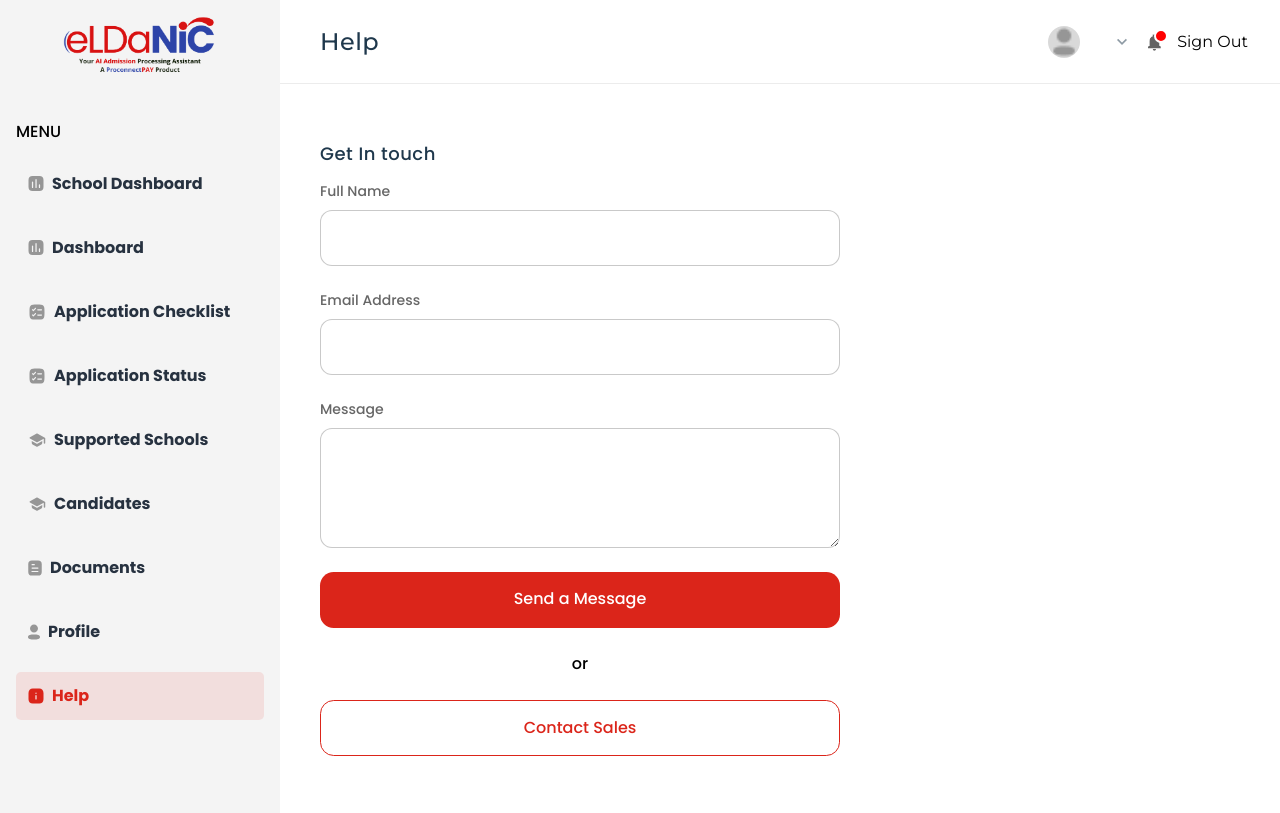
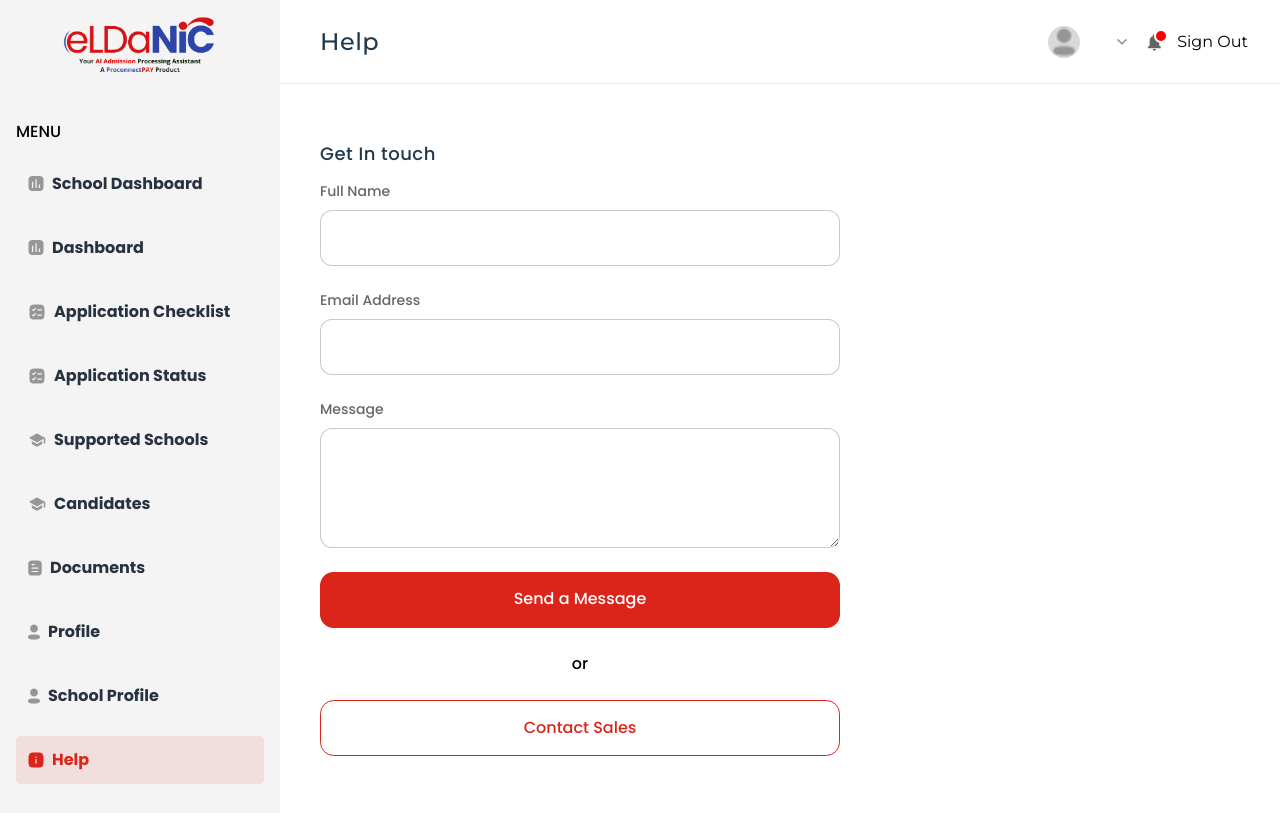
Before and after one commit to Ivylegend/proconnect-test, a React (Vite) app: page /help in a window 1280 px wide. Built offline with nearby package versions, Linux system fonts and the light colour scheme.

Commit message:
some extra

```diff
--- a/src/App.jsx
+++ b/src/App.jsx
@@ -22,6 +22,7 @@ import RecommenderForm from "./pages/RecommenderForm";
 import Candidates from "./pages/Candidates";
 import ApplicationStatus from "./pages/ApplicationStatus";
 import StudentDashboard from "./pages/StudentDashboard";
+import SchoolProfile from "./pages/SchoolProfile";
 
 function App() {
   return (
@@ -96,6 +97,14 @@ function App() {
             }
           />
           <Route
+            path="/school-profile"
+            element={
+              <DashboardLayout title={"School Profile"}>
+                <SchoolProfile />
+              </DashboardLayout>
+            }
+          />
+          <Route
             path="/help"
             element={
               <DashboardLayout title={"Help"}>
--- a/src/containers/SideNav/SideNav.jsx
+++ b/src/containers/SideNav/SideNav.jsx
@@ -181,6 +181,26 @@ const menuItems = [
     link: "/profile",
   },
   {
+    name: "School Profile",
+    image: (
+      <svg
+        xmlns="http://www.w3.org/2000/svg"
+        width="12"
+        height="16"
+        viewBox="0 0 12 16"
+        fill="none"
+      >
+        <path
+          fillRule="evenodd"
+          clipRule="evenodd"
+          d="M9.97047 4.58078C9.97047 6.78355 8.2043 8.54982 5.99998 8.54982C3.7964 8.54982 2.02949 6.78355 2.02949 4.58078C2.02949 2.37801 3.7964 0.612488 5.99998 0.612488C8.2043 0.612488 9.97047 2.37801 9.97047 4.58078ZM6 15.6125C2.74678 15.6125 0 15.0837 0 13.0437C0 11.0029 2.76404 10.4929 6 10.4929C9.25397 10.4929 12 11.0217 12 13.0617C12 15.1025 9.23596 15.6125 6 15.6125Z"
+          fill="#969696"
+        />
+      </svg>
+    ),
+    link: "/school-profile",
+  },
+  {
     name: "Help",
     image: (
       <svg
--- /dev/null
+++ b/src/pages/SchoolProfile.jsx
@@ -0,0 +1,18 @@
+import { useNavigate } from "react-router-dom";
+import { useEffect } from "react";
+import AccountSetting from "../containers/AccountSetting/AccountSetting";
+
+const SchoolProfile = () => {
+  const history = useNavigate();
+  return (
+    <div className="flex">
+      <div className="margleft">
+        <div className="dashboard">
+          <AccountSetting />
+        </div>
+      </div>
+    </div>
+  );
+};
+
+export default SchoolProfile;
```
